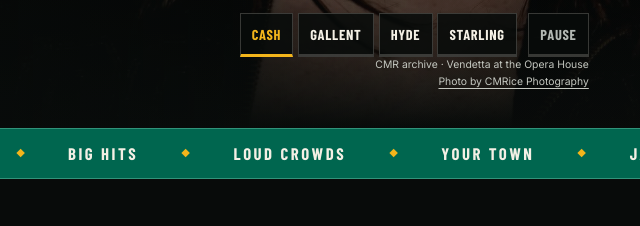
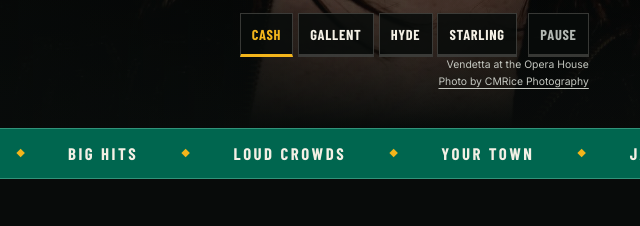
Before and after one commit to locoprowrestling/consequences, a plain HTML site: page index.html in a window 1280 px wide. Shown: the part 770-996 px from the top of the page, 640-1280 px from the left. Drawn offline with nearby package versions, Linux system fonts and the light colour scheme; a web font is replaced by a local one.

Commit message:
Simplify hero photo credit

```diff
--- a/index.html
+++ b/index.html
@@ -108,7 +108,7 @@
         <button type="button" class="carousel-toggle" aria-label="Pause photo carousel" aria-controls="hero-carousel">Pause</button>
       </div>
       <p class="sr-only" id="carousel-announcement" aria-live="polite" aria-atomic="true"></p>
-      <p class="hero-photo-credit">CMR archive · Vendetta at the Opera House<br /><a href="https://www.instagram.com/cmricephoto/">Photo by CMRice Photography</a></p>
+      <p class="hero-photo-credit">Vendetta at the Opera House<br /><a href="https://www.instagram.com/cmricephoto/">Photo by CMRice Photography</a></p>
     </section>
 
     <div class="ticker" aria-hidden="true">
```
